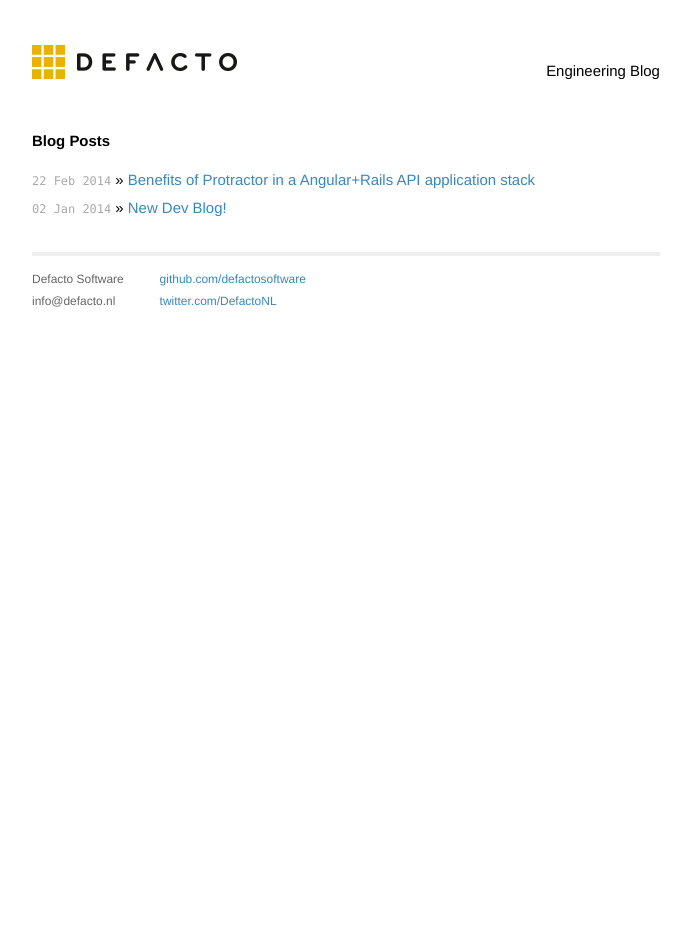
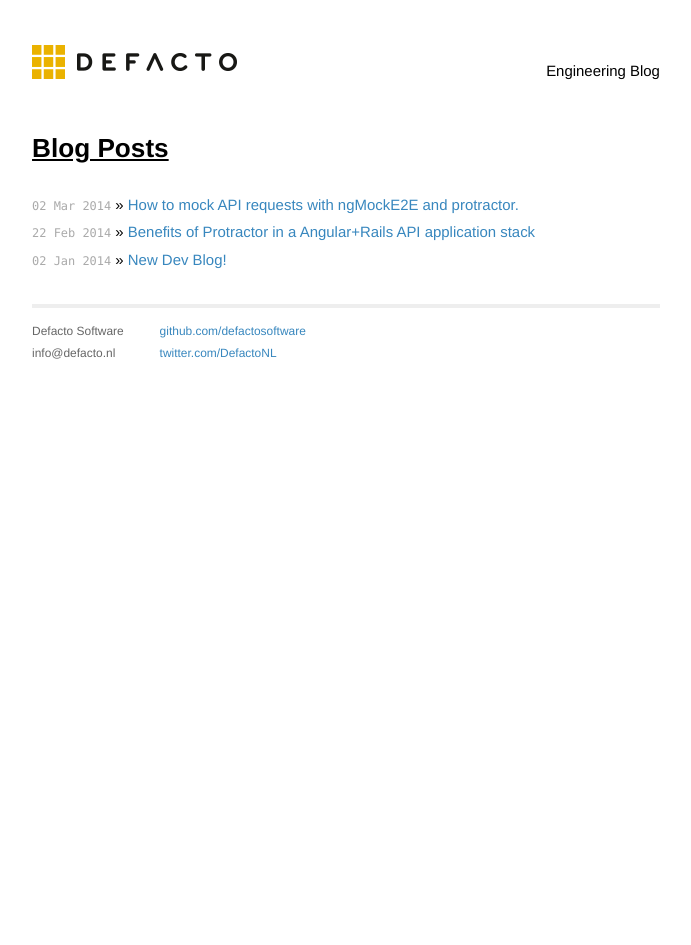
Before and after one commit to DefactoSoftware/devblog, a Jekyll site: the page built from index.html, in a window 1280 px wide. Shown: the whole page, without its empty margins (294-985 px from the left). Built offline with Jekyll 4.4.1, drawn with Linux system fonts in a browser that asks for light colours; Markdown is read by kramdown in place of the engine named in the settings; part of the change alters nothing that is shown.

Commit message:
[Post] How to mock API requests with ngMockE2E and protractor.

````diff
--- /dev/null
+++ b/_posts/2014-03-02-How-to-mock-API-requests-with-ngMockE2E-and-protractor.markdown
@@ -0,0 +1,254 @@
+---
+layout: post
+title: "How to mock API requests with ngMockE2E and protractor."
+date: 2014-03-02 17:05:00
+author: alexander
+categories: [protractor]
+---
+
+In this blog post I will cover how you can mock API/backend requests.
+
+##1. Introduction to the ngMockE2E library.
+The AngularJs docs states the following about the ngMockE2E module:
+>The ngMockE2E is an angular module which contains mocks suitable for
+>end-to-end testing. Currently there is only one mock present in this module
+>the e2e `$httpBackend` mock.
+
+The `$httpBackend` mock is a service inside the ngMockE2E module. the
+`$httpBackend` mock allows us to do a Fake HTTP backend implementation suitable
+for end-to-end testing or backend-less development of applications that use the
+$http service.
+
+There are a few differences between the `$httpBackend` that you might be
+familiar with while unit-testing.
+
+In an end-to-end testing scenario it is ofter desirable for certain category of
+requests to bypass the mock and issue a real http request.
+
+Additionally we don't want to manually have to flush mocked out requests like we
+do during unit-testing. For this reason the EOE `$httpBackend` automatically
+flushes mocked out requests, closely simulating the behaviour of the
+`XMLHttpRequest` object.
+
+##2. How to mock different types of API requests.
+The `$httpBackend` service has several ways to define what endpoint you want to
+mock and how you respond to this request. In the examples below I will explain
+these methods for each type of HTTP request.
+
+### Respond to GET request on specific endpoint
+
+#### Case #1: respond with a anonymous object.
+```javascript
+$httpBackend.whenGET('/users/1').respond({
+  firstName: 'John',
+  lastName: 'Johnson'
+});
+```
+
+#### Case #2: define a respond object beforehand and respond with that object.
+```javascript
+var userObject = {
+  firstName: 'John',
+  lastName: 'Johnson'
+};
+
+$httpBackend.whenGET('/users/1').respond(userObject);
+```
+
+#### Case #3: define a collection beforehand and respond with a specific item.
+```javascript
+var users = [
+  {
+    firstName: 'John',
+    lastName: 'Johnson'
+  },
+  {
+    firstName: 'Bob',
+    lastName: 'Johnson'
+  }
+];
+
+$httpBackend.whenGET('/users/latest').respond(function(method,url,data,headers){
+  return [200, users[users.length-1], {}];
+});
+```
+
+### Respond to POST request on specific endpoint.
+
+#### Case #1: add POST data to collection.
+this can be used in situations/pages where you post data to the API and later on
+want to verify if the posted data is stored in a database.
+
+```javascript
+var users = [];
+$httpBackend.whenPOST('/users/').respond(function(method,url,data,headers){
+  users.push(angular.fromJson(data))
+});
+```
+
+#### Case #2: respond with a copy of the POST data.
+This method is often used because it allows us to return/mirror the data send to
+us. Sometimes API'S return the data object send to them when a new account is
+created for example.
+
+```javascript
+$httpBackend.whenPOST('/users/').respond(function(method,url,data,headers){
+  return [200, data, {}];
+});
+```
+
+### Respond to POST request on specific endpoint with specific data.
+```javascript
+var userObject = {
+  firstName: 'John',
+  lastName: 'Johnson'
+};
+
+$httpBackend.when('POST','/users/',userObject).respond(function(method,url,data,headers){
+  return [200, {message: 'you wanted to know more about John?'}, {}];
+});
+```
+
+### Respond to POST request on various endpoints by using regular expressions
+I use this method often if I don't want to pass through the request and want to
+return an authentication token to prevent 401 errors from logging me out.
+
+```javascript
+$httpBackend.whenPOST(/^(https?:\/\/)?(backendUrl\.com)([\/\w\.-]*)*\/?$/).respond({
+  'auth_token': 'A1yP279QRfyacspCz9se',
+})
+```
+
+### Respond to POST request on all endpoints by using regular expressions
+This is not always a great way to handle things but sometimes pages do allot of
+requests to external libraries for social media integration and if your not
+testing those then it's safe to just mock them.
+
+Remember that specific endpoint backends will overrule this global backend
+definition.
+
+```javascript
+$httpBackend.whenPOST(/^\w+.*/).respond({
+  'message': 'this will always happen',
+});
+```
+
+##3. How to let certain requests pass through.
+Often you want to pass through certain specific endpoints or match certain type
+of endpoints by means of a regular expression, because you need them to touch
+the backend in order for the page to function correctly.
+
+### Case #1: Pass through POST request on all endpoints
+All requests that aren't mocked will be passed through, however in my opinion it
+improves readability to still declare a backend mock that explicitly passes
+through all requests that aren't mocked.
+
+```javascript
+$httpBackend.whenPOST(/^\w+.*/).passThrough();
+```
+
+### Case #2: Pass through GET request to views/templates with regexp.
+
+```javascript
+// Don't mock the html views
+$httpBackend.whenGET(/views\/\w+.*/).passThrough();
+
+// Don't mock the html templates
+$httpBackend.whenGET(/templates\/\w+.*/).passThrough();
+```
+
+##4. How to define mock modules.
+Declaring a mock module consists of two steps:
+1. declaring a function which will contain the angular.module
+2. declaring a angular module with a unique name that injects ngMockE2E + your
+   angular app.
+
+```javascript
+var httpBackendMock = function () {
+  angular.module('httpBackendMock', ['ngMockE2E', 'nameOfYourAngularApp'])
+    .run(function ($httpBackend) {
+      //http backend mocks here
+    });
+};
+```
+
+There are better and cleaner ways to define and access mock modules with
+page-Objects. I'll write a blog post about this topic soon.
+
+##5. How to add mock modules to your E2E test.
+There are three steps/states in the lifecycle of a mock module:
+
+1. defining the mock module.
+2. adding the mock module to the protractor instance.
+3. clearing all mock modules when your done.
+
+#### adding the mock module to the protractor instance.
+```javascript
+browser.addMockModule('nameOfMockModule', nameOfFunctionContainingModule);
+```
+
+####clearing all mock modules of the current protractor instance.
+```javascript
+browser.clearMockModules();
+```
+
+##6. Example case: mock registration API request.
+I will give a real example of a mocked API request we're currently using in a
+project .
+
+I will walk you through the following steps:
+
+1. lookup the required format and endpoint of the request for the registration
+   process.
+2. define the mock module
+3. add the mock module to a beforeEach block.
+4. add the browser.clearMockModules to the afterEach block.
+
+### step 1: API docs lookup
+before we know what API requests to mock we need to read through the API
+documentation and see how we can register a user.
+
+![image](http://f.cl.ly/items/3b0P0v1B1X0a1K1Z1R2G/Screen%20Shot%202014-02-12%20at%2001.45.51.png)
+
+This gives us the endpoint and the API response object.
+
+### step 2: define the mock module:
+If your API documentation is well written then in most cases defining the mock
+module is just a Mather of copy pasting the API endpoint and response body.
+
+```javascript
+var httpBackendMock = function () {
+  angular.module('httpBackendMock', ['ngMockE2E', '360FeedbackApp'])
+    .run(function ($httpBackend) {
+      $httpBackend.whenPOST('https://apiDomain.herokuapp.com/api/v1/users')
+        .respond({
+          'message': 'A confirmation email has been sent to beulah@lynch.info',
+          'user': {
+            'id': 1,
+            'first_name': 'John',
+            'last_name': 'Doe',
+            'role': 'user',
+            'email': 'beulah@lynch.info',
+            'created_at': '2014-01-13T12:53:04.484Z',
+            'updated_at': '2014-01-13T12:53:04.484Z',
+            'invitation_id': null
+          }
+        });
+    });
+};
+```
+
+### step 3: add the mock module to a beforeEach block.
+In this step we make sure that the mock module is added before each test is run.
+```javascript
+beforeEach(function () {
+  browser.addMockModule('httpBackendMock', httpBackendMock);
+});
+```
+
+### step 4: clear mock modules in a afterEach block.
+```javascript
+afterEach(function () {
+  browser.clearMockModules();
+});
+```
--- a/css/main.css
+++ b/css/main.css
@@ -20,9 +20,30 @@ body {
 }
 
 h1, h2, h3, h4, h5, h6 {
-  font-size: 100%; }
+  margin: 1em 0em 1em 0em;
+}
 
-h1 { margin-bottom: 1em; }
+h1 {
+    font-size:175%;
+    text-decoration: underline;
+}
+
+h2 {
+    font-size: 150%;
+}
+
+h3 {
+    font-size: 125%;
+}
+
+h1, h2, h3 {
+    line-height: 36px;
+}
+
+h4, h5, h6 {
+    font-size: 100%;
+}
+
 p { margin: 1em 0; }
 
 a {
````
